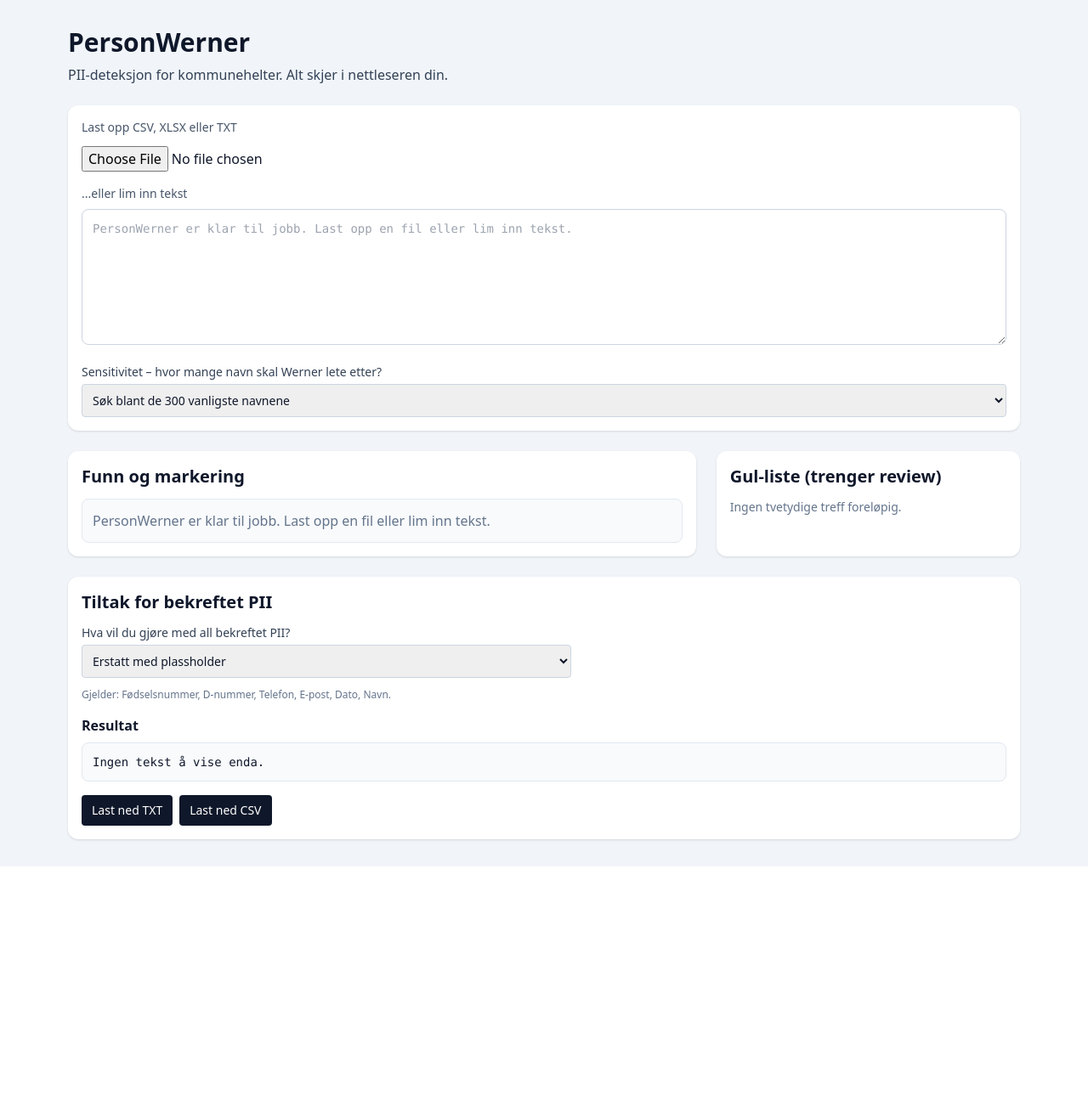
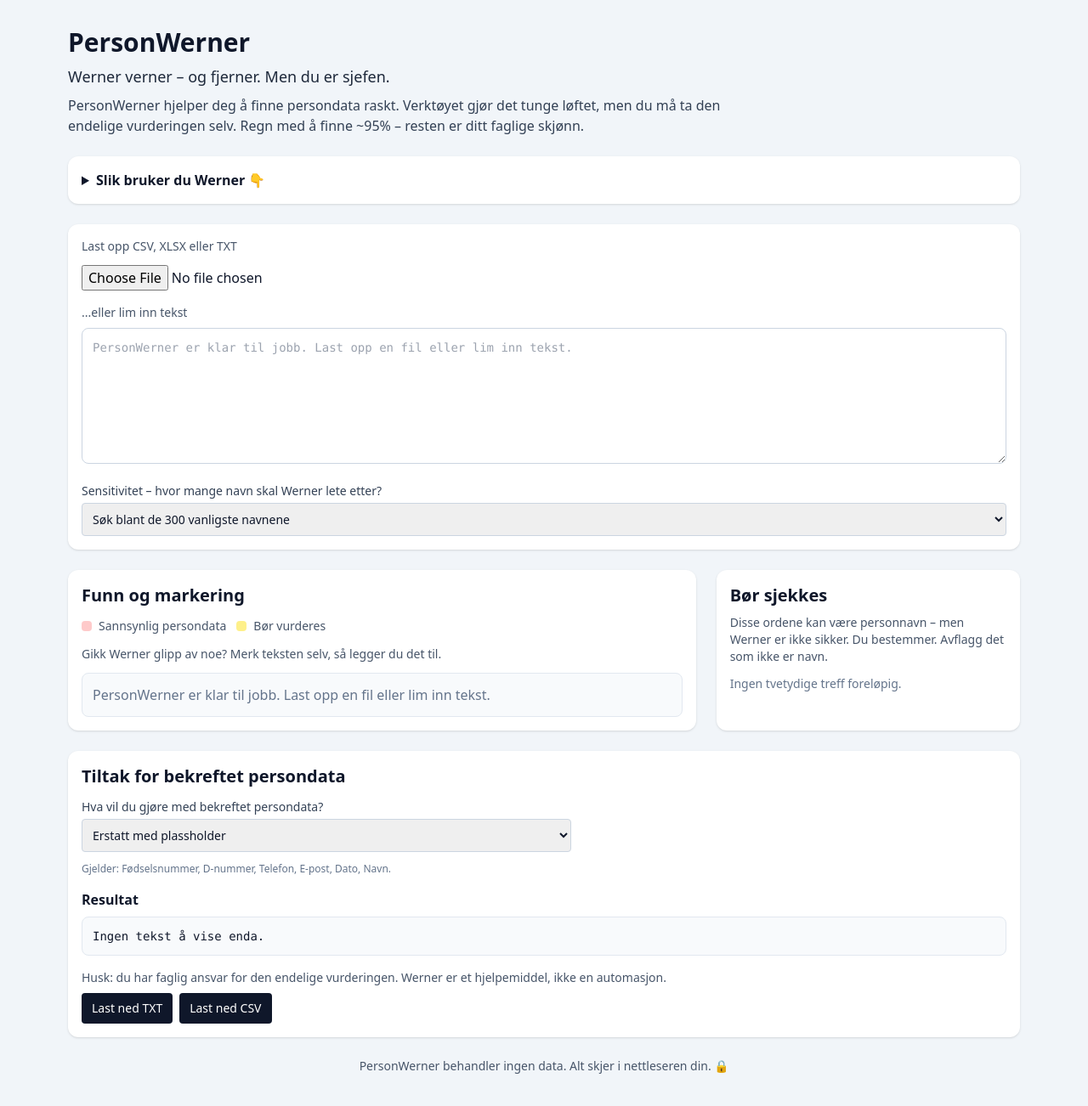
Before and after one commit to mariusgitar/personwerner, a React (Vite) app: page / in a window 1280 px wide. Shown: the top 1302 px of the page at 85% size. Before the commit the page ends 1020 px from the top, so only its background shows below. Built offline with nearby package versions, Linux system fonts and the light colour scheme.

Commit message:
Improve onboarding and UX copy for persondata workflow

```diff
--- a/src/main.jsx
+++ b/src/main.jsx
@@ -46,7 +46,7 @@ const PLACEHOLDERS = {
   email: '[E-POST]',
   date: '[DATO]',
   name: '[NAVN]',
-  manual: '[PII]'
+  manual: '[PERSONDATA]'
 }
 
 function renderHighlightedText(text, matches) {
@@ -188,6 +188,7 @@ function downloadBlob(content, filename, mimeType) {
 function App() {
   const [inputText, setInputText] = useState('')
   const [loading, setLoading] = useState(false)
+  const [fileError, setFileError] = useState('')
   const [globalAction, setGlobalAction] = useState(defaultAction)
   const [nameSensitivity, setNameSensitivity] = useState(DEFAULT_SENSITIVITY)
   const [ignoredYellow, setIgnoredYellow] = useState(new Set())
@@ -243,6 +244,7 @@ function App() {
     setInputText(nextValue)
     setManualMatches([])
     setSelectionCandidate(null)
+    setFileError('')
   }
 
   useEffect(() => {
@@ -303,6 +305,7 @@ function App() {
     if (!file) return
 
     setLoading(true)
+    setFileError('')
     try {
       const extension = file.name.split('.').pop()?.toLowerCase()
 
@@ -323,6 +326,11 @@ function App() {
         const sheetsText = workbook.SheetNames.map((sheetName) => XLSX.utils.sheet_to_csv(workbook.Sheets[sheetName]))
         resetInputText(sheetsText.join('\n'))
       }
+      else {
+        setFileError('Werner klarte ikke å lese filen. Prøv et annet format, eller lim inn teksten direkte.')
+      }
+    } catch {
+      setFileError('Werner klarte ikke å lese filen. Prøv et annet format, eller lim inn teksten direkte.')
     } finally {
       setLoading(false)
       event.target.value = ''
@@ -336,8 +344,26 @@ function App() {
       <div className="mx-auto flex max-w-6xl flex-col gap-6 px-4 py-8">
         <header>
           <h1 className="text-3xl font-bold">PersonWerner</h1>
-          <p className="mt-2 text-slate-700">PII-deteksjon for kommunehelter. Alt skjer i nettleseren din.</p>
+          <p className="mt-2 text-lg text-slate-800">Werner verner – og fjerner. Men du er sjefen.</p>
+          <p className="mt-2 max-w-3xl text-slate-700">
+            PersonWerner hjelper deg å finne persondata raskt. Verktøyet gjør det tunge løftet, men du må ta den
+            endelige vurderingen selv. Regn med å finne ~95% – resten er ditt faglige skjønn.
+          </p>
         </header>
+
+        <section className="rounded-xl bg-white p-4 shadow">
+          <details>
+            <summary className="cursor-pointer text-base font-semibold">Slik bruker du Werner 👇</summary>
+            <div className="mt-3 text-sm text-slate-700">
+              <p>1. Last opp en fil eller lim inn tekst</p>
+              <p>2. Werner markerer sannsynlig persondata i rødt, og usikre treff i gult</p>
+              <p>3. Gå gjennom de gule – avgjør selv hva som er navn</p>
+              <p>4. Merk eventuelle navn Werner gikk glipp av manuelt</p>
+              <p>5. Velg hva som skal skje med persondata: marker, fjern eller pseudonymiser</p>
+              <p>6. Last ned den rensede teksten</p>
+            </div>
+          </details>
+        </section>
 
         <section className="rounded-xl bg-white p-4 shadow">
           <p className="mb-3 text-sm text-slate-600">Last opp CSV, XLSX eller TXT</p>
@@ -349,7 +375,8 @@ function App() {
             placeholder="PersonWerner er klar til jobb. Last opp en fil eller lim inn tekst."
             className="h-40 w-full rounded-lg border border-slate-300 p-3 font-mono text-sm"
           />
-          {loading && <p className="mt-2 text-sm font-medium text-blue-700">Werner jobber...</p>}
+          {loading && <p className="mt-2 text-sm font-medium text-blue-700">Werner er på saken...</p>}
+          {fileError && <p className="mt-2 text-sm font-medium text-red-700">{fileError}</p>}
 
           <label className="mt-4 flex flex-col gap-1 text-sm">
             <span className="font-medium text-slate-700">Sensitivitet – hvor mange navn skal Werner lete etter?</span>
@@ -370,6 +397,11 @@ function App() {
         <section className="grid gap-6 lg:grid-cols-3">
           <article className="rounded-xl bg-white p-4 shadow lg:col-span-2">
             <h2 className="mb-3 text-xl font-semibold">Funn og markering</h2>
+            <p className="mb-3 text-sm text-slate-600">
+              <span className="mr-3 inline-flex items-center gap-2"><span className="inline-block h-3 w-3 rounded bg-red-200" />Sannsynlig persondata</span>
+              <span className="inline-flex items-center gap-2"><span className="inline-block h-3 w-3 rounded bg-yellow-200" />Bør vurderes</span>
+            </p>
+            <p className="mb-3 text-sm text-slate-600">Gikk Werner glipp av noe? Merk teksten selv, så legger du det til.</p>
             {inputText && (
               <p className="mb-3 inline-flex rounded-full bg-slate-100 px-3 py-1 text-sm text-slate-700">
                 Werner fant {confirmedMatches.length} treff
@@ -407,18 +439,22 @@ function App() {
                   window.getSelection()?.removeAllRanges()
                 }}
               >
-                + Merk som PII
+                + Merk som persondata
               </button>
             )}
             {noMatches && (
               <p className="mt-3 rounded bg-emerald-50 p-3 text-emerald-800">
-                Ingen tvetydige treff foreløpig.
+                Ingen persondata funnet. Enten er dokumentet rent, eller så er Werner litt for optimistisk i dag.
+                Sjekk gjerne manuelt også. 🎉
               </p>
             )}
           </article>
 
           <aside className="rounded-xl bg-white p-4 shadow">
-            <h2 className="text-xl font-semibold">Gul-liste (trenger review)</h2>
+            <h2 className="text-xl font-semibold">Bør sjekkes</h2>
+            <p className="mt-2 text-sm text-slate-600">
+              Disse ordene kan være personnavn – men Werner er ikke sikker. Du bestemmer. Avflagg det som ikke er navn.
+            </p>
             <div className="mt-3 space-y-2">
               {reviewItems.length === 0 ? (
                 <p className="text-sm text-slate-500">Ingen tvetydige treff foreløpig.</p>
@@ -453,10 +489,10 @@ function App() {
         </section>
 
         <section className="rounded-xl bg-white p-4 shadow">
-          <h2 className="text-xl font-semibold">Tiltak for bekreftet PII</h2>
+          <h2 className="text-xl font-semibold">Tiltak for bekreftet persondata</h2>
           <div className="mt-3 max-w-xl">
             <label className="flex flex-col gap-1 text-sm">
-              <span className="font-medium text-slate-700">Hva vil du gjøre med all bekreftet PII?</span>
+              <span className="font-medium text-slate-700">Hva vil du gjøre med bekreftet persondata?</span>
               <select
                 value={globalAction}
                 onChange={(event) => setGlobalAction(event.target.value)}
@@ -479,6 +515,9 @@ function App() {
             <pre className="mt-2 max-h-64 overflow-auto rounded-lg border border-slate-200 bg-slate-50 p-3 whitespace-pre-wrap break-words text-sm">
               {transformedResult.text || 'Ingen tekst å vise enda.'}
             </pre>
+            {inputText && confirmedMatches.length > 0 && (
+              <p className="mt-2 text-sm text-emerald-700">Ferdig behandlet. Husk å lese gjennom før du deler. 👀</p>
+            )}
 
             {globalAction === ACTIONS.pseudonymize && transformedResult.legend.length > 0 && (
               <div className="mt-3 rounded-lg border border-slate-200 bg-slate-50 p-3 text-sm">
@@ -488,6 +527,9 @@ function App() {
           </div>
 
           <div className="mt-4 grid gap-2 sm:flex sm:flex-wrap">
+            <p className="w-full text-sm text-slate-600">
+              Husk: du har faglig ansvar for den endelige vurderingen. Werner er et hjelpemiddel, ikke en automasjon.
+            </p>
             <button
               type="button"
               onClick={() => {
@@ -520,6 +562,10 @@ function App() {
             </button>
           </div>
         </section>
+
+        <footer className="pb-2 text-center text-sm text-slate-600">
+          PersonWerner behandler ingen data. Alt skjer i nettleseren din. 🔒
+        </footer>
       </div>
     </main>
   )
```
